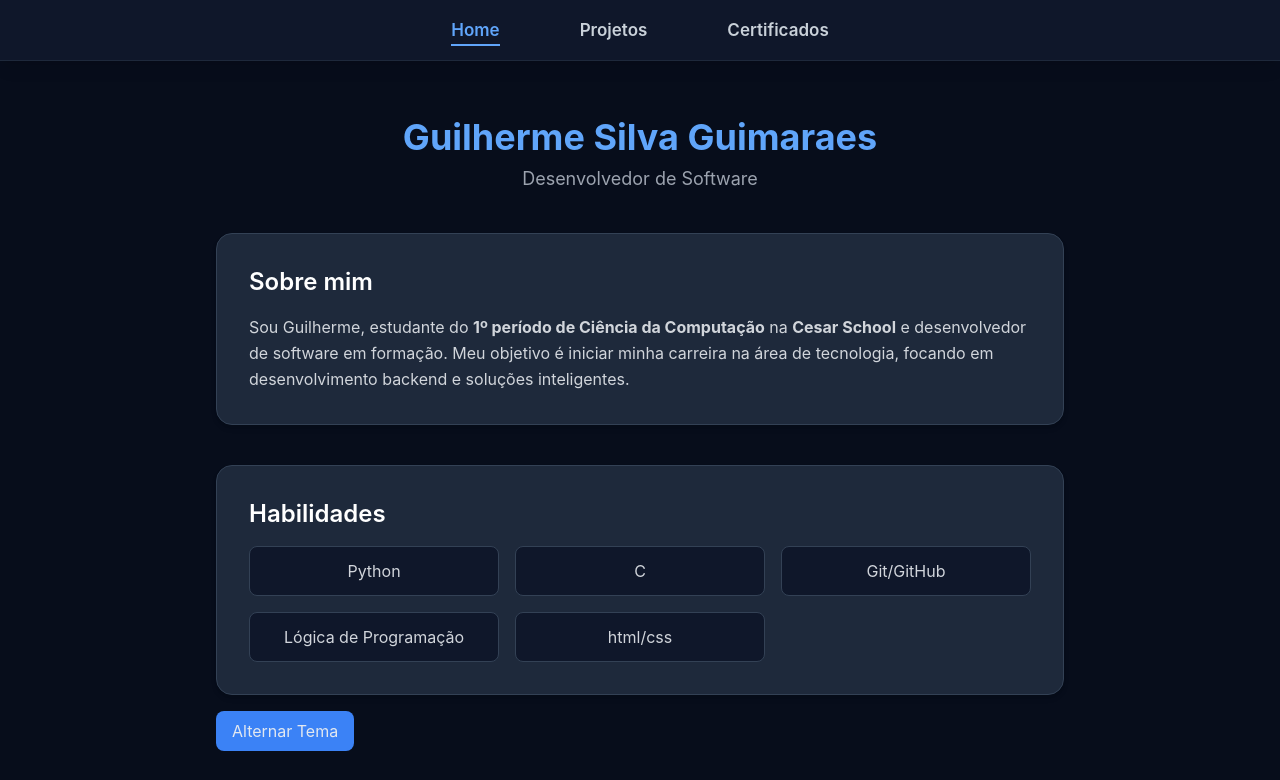
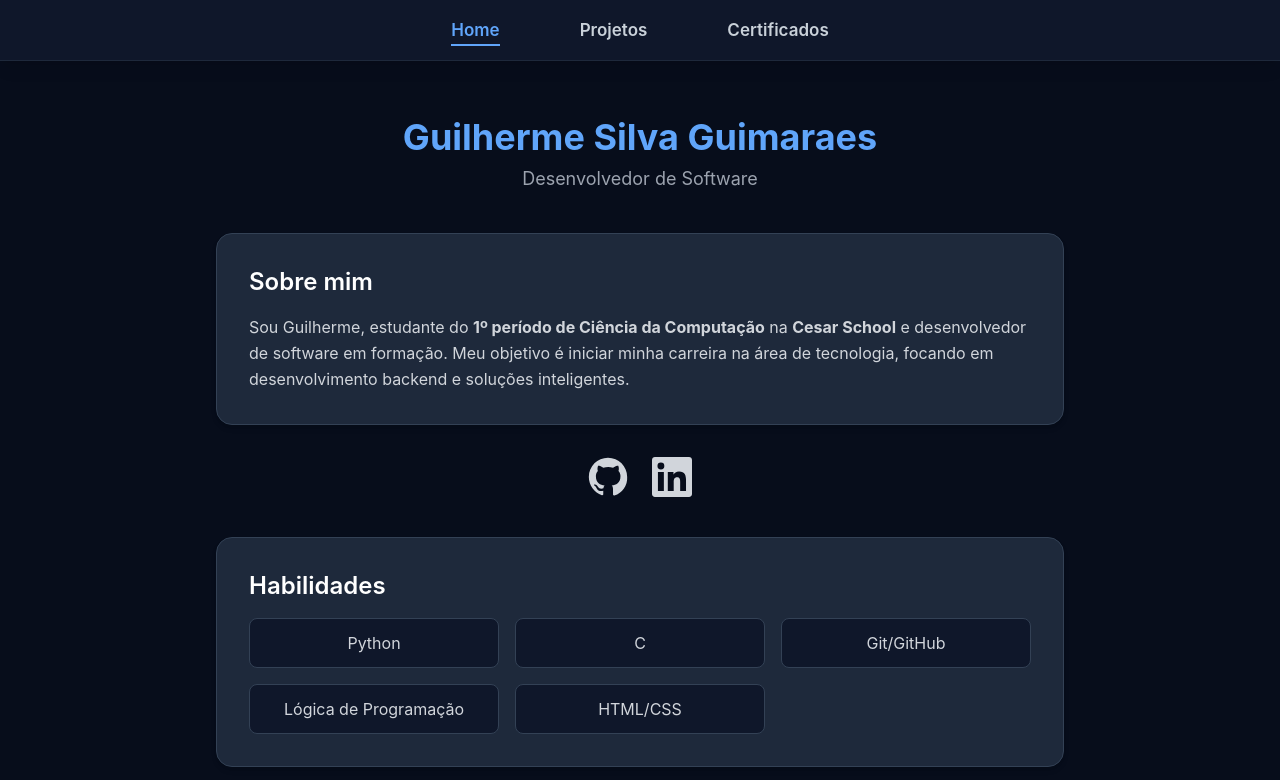
Before and after one commit to gsg4-Guilherme/gsg4-portfolio, a plain HTML site: page index.html in a window 1280 px wide. Shown: the top 780 px of the page. Drawn offline with nearby package versions, Linux system fonts and the light colour scheme.

Commit message:
Adicionados ícones de GitHub e LinkedIn

```diff
--- a/index.html
+++ b/index.html
@@ -26,6 +26,7 @@
 
 <body class="min-h-screen flex flex-col">
 
+    <!-- NAV -->
     <nav class="bg-slate-900 text-gray-100 shadow-lg border-b border-slate-800 py-4">
         <ul class="flex justify-center space-x-10 text-lg font-medium">
             <li>
@@ -38,10 +39,12 @@
         </ul>
     </nav>
 
+    <!-- MAIN -->
     <main class="flex-1 max-w-4xl mx-auto px-6 mt-14 fade-in">
         <h1 class="text-4xl font-bold text-blue-400 text-center">Guilherme Silva Guimaraes</h1>
         <p class="text-center text-lg text-gray-400 mt-2">Desenvolvedor de Software</p>
 
+        <!-- SOBRE MIM -->
         <section class="mt-10 bg-slate-800 border border-slate-700 p-8 rounded-2xl shadow-md">
             <h2 class="text-2xl font-semibold mb-4 text-white">Sobre mim</h2>
             <p class="text-gray-300 leading-relaxed">
@@ -51,6 +54,26 @@
             </p>
         </section>
 
+        <!-- ÍCONES DE REDES SOCIAIS -->
+        <section class="mt-8 flex justify-center space-x-6">
+
+            <!-- GitHub -->
+            <a href="https://github.com/gsg4-Guilherme" target="_blank" class="hover:scale-110 transition">
+                <svg class="w-10 h-10 fill-gray-300 hover:fill-white transition" viewBox="0 0 24 24">
+                    <path d="M12 .5C5.65.5.5 5.65.5 12c0 5.1 3.29 9.43 7.86 10.96.58.1.79-.25.79-.55v-2.1c-3.2.7-3.87-1.38-3.87-1.38-.53-1.33-1.3-1.68-1.3-1.68-1.06-.72.08-.71.08-.71 1.18.08 1.8 1.22 1.8 1.22 1.04 1.78 2.72 1.26 3.38.96.1-.75.4-1.26.72-1.55-2.55-.29-5.23-1.28-5.23-5.7 0-1.26.45-2.3 1.2-3.12-.12-.3-.52-1.5.1-3.12 0 0 .97-.31 3.18 1.2a11.1 11.1 0 0 1 5.8 0c2.2-1.51 3.17-1.2 3.17-1.2.62 1.62.23 2.82.11 3.12.75.82 1.2 1.86 1.2 3.12 0 4.43-2.69 5.4-5.25 5.68.41.36.77 1.08.77 2.18v3.23c0 .3.21.66.8.55A10.97 10.97 0 0 0 23.5 12C23.5 5.65 18.35.5 12 .5Z"/>
+                </svg>
+            </a>
+
+            <!-- LinkedIn -->
+            <a href="https://www.linkedin.com/in/guilherme-silva-guimaraes-859a21391/" target="_blank" class="hover:scale-110 transition">
+                <svg class="w-10 h-10 fill-gray-300 hover:fill-blue-400 transition" viewBox="0 0 24 24">
+                    <path d="M20.45 20.45h-3.55v-5.4c0-1.29-.02-2.96-1.8-2.96-1.8 0-2.07 1.4-2.07 2.86v5.5H9.48V9h3.4v1.56h.05c.47-.9 1.6-1.86 3.3-1.86 3.53 0 4.18 2.32 4.18 5.34v6.4ZM5.34 7.43a2.06 2.06 0 1 1 0-4.12 2.06 2.06 0 0 1 0 4.12Zm1.78 13.02H3.56V9h3.56v11.45ZM22.22 0H1.78C.8 0 0 .8 0 1.78v20.44C0 23.2.8 24 1.78 24h20.44c.98 0 1.78-.8 1.78-1.78V1.78C24 .8 23.2 0 22.22 0Z"/>
+                </svg>
+            </a>
+
+        </section>
+
+        <!-- HABILIDADES -->
         <section class="mt-10 bg-slate-800 border border-slate-700 p-8 rounded-2xl shadow-md">
             <h2 class="text-2xl font-semibold mb-4 text-white">Habilidades</h2>
 
@@ -59,15 +82,18 @@
                 <li class="bg-slate-900 p-3 rounded-lg text-center border border-slate-700">C</li>
                 <li class="bg-slate-900 p-3 rounded-lg text-center border border-slate-700">Git/GitHub</li>
                 <li class="bg-slate-900 p-3 rounded-lg text-center border border-slate-700">Lógica de Programação</li>
-        <li class="bg-slate-900 p-3 rounded-lg text-center border border-slate-700">html/css</li>
+                <li class="bg-slate-900 p-3 rounded-lg text-center border border-slate-700">HTML/CSS</li>
             </ul>
         </section>
+
         <button onclick="toggleTheme()" class="mt-4 px-4 py-2 bg-blue-500 rounded-lg">
             Alternar Tema
         </button>
+
         <script src="script.js"></script>
     </main>
 
+    <!-- FOOTER -->
     <footer class="text-center text-gray-500 mt-14 mb-6 text-sm">
         © 2025 Guilherme Silva Guimaraes — Todos os direitos reservados
     </footer>
```
Lines whose indentation alone changed are shown as unchanged.
